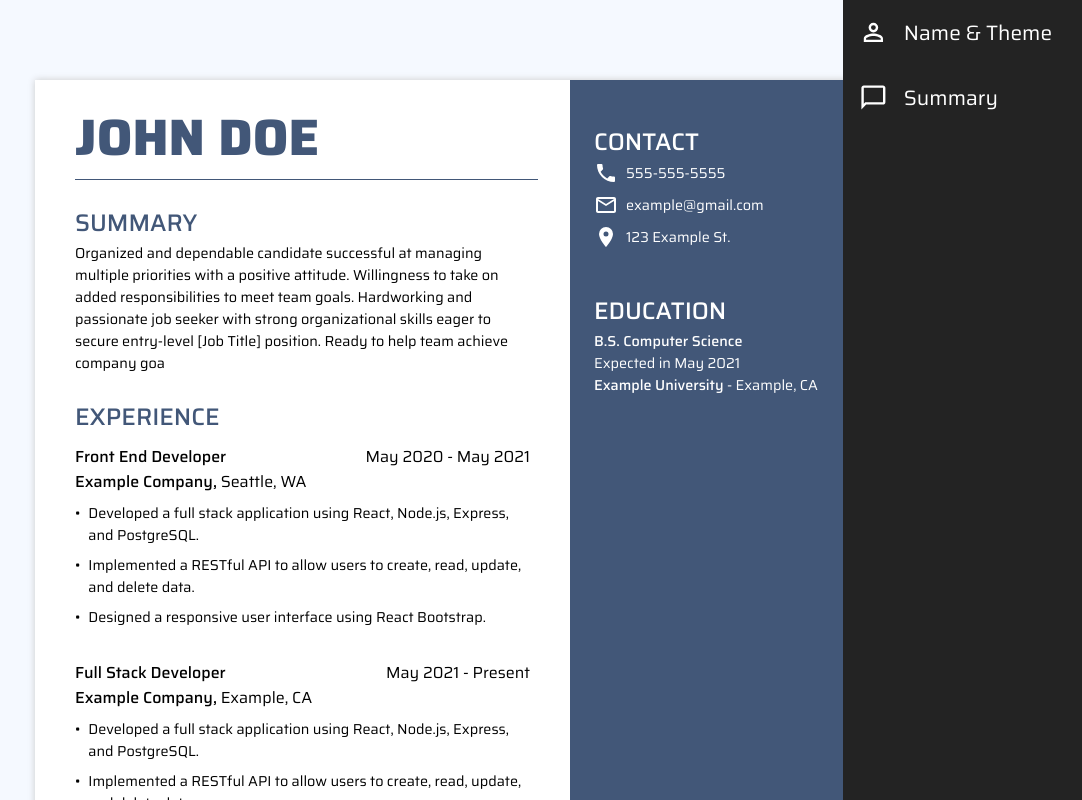
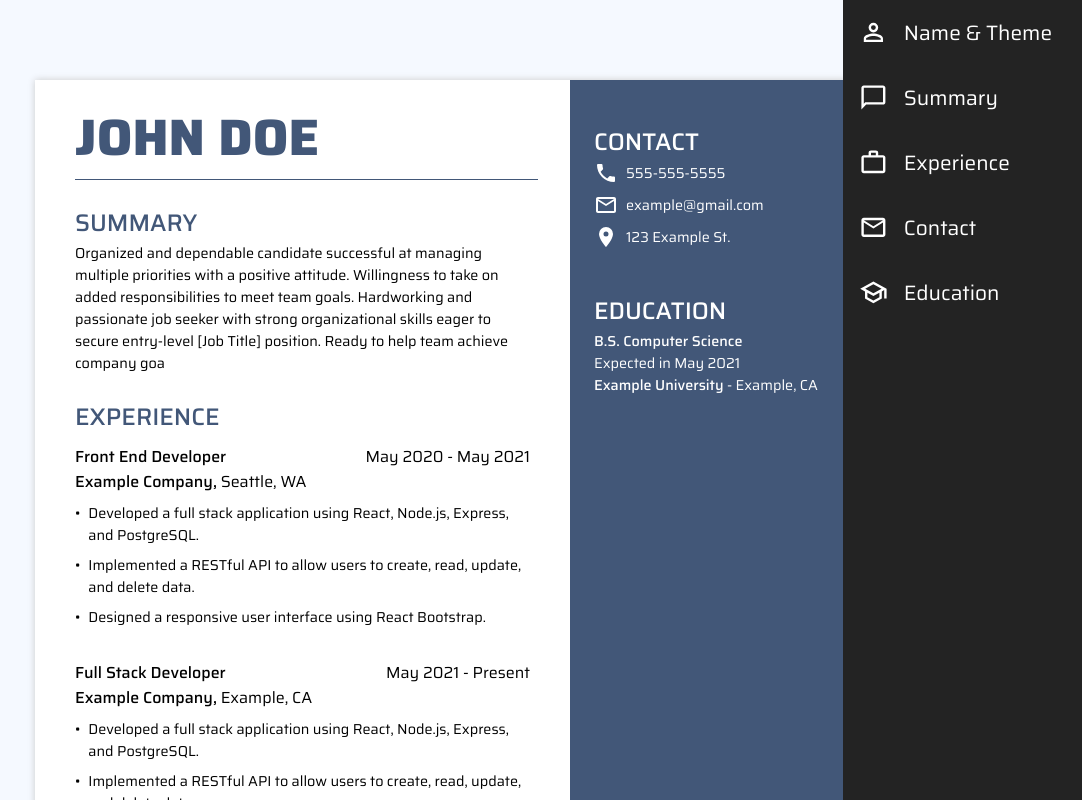
Before and after one commit to Alyoshka5/resume-builder, a React (Create React App) app: page / in a window 1280 px wide. Shown: the top 800 px of the page, without its empty margins (197-1279 px from the left). Built offline with nearby package versions, Linux system fonts and the light colour scheme.

Commit message:
Add all section tags

```diff
--- a/src/components/EditBar.tsx
+++ b/src/components/EditBar.tsx
@@ -1,7 +1,7 @@
 import '../styles/EditBar.css';
 import { EditBarProps } from '../types';
 import Icon from '@mdi/react';
-import { mdiClose, mdiAccountOutline, mdiMessageOutline } from '@mdi/js';
+import { mdiClose, mdiAccountOutline, mdiMessageOutline, mdiBriefcaseOutline, mdiEmailOutline, mdiSchoolOutline, mdiCardAccountMail } from '@mdi/js';
 
 const hexToRgb = (hex: string) => {
     const result = /^#?([a-f\d]{2})([a-f\d]{2})([a-f\d]{2})$/i.exec(hex);
@@ -57,6 +57,7 @@ export default function EditBar({
                     <Icon path={mdiAccountOutline} size={1.2} />
                     <span>Name & Theme</span>
                 </div>
+
                 <div className={`tag ${currentEdit === 'summary' ? 'active' : ''}`} onClick={() => {
                     setEditBarToggle(true);
                     setCurrentEdit('summary');
@@ -65,6 +66,29 @@ export default function EditBar({
                     <span>Summary</span>
                 </div>
 
+                <div className={`tag ${currentEdit === 'experience' ? 'active' : ''}`} onClick={() => {
+                    setEditBarToggle(true);
+                    setCurrentEdit('experience');
+                }}>
+                    <Icon path={mdiBriefcaseOutline} size={1.2} />
+                    <span>Experience</span>
+                </div>
+
+                <div className={`tag ${currentEdit === 'contact' ? 'active' : ''}`} onClick={() => {
+                    setEditBarToggle(true);
+                    setCurrentEdit('contact');
+                }}>
+                    <Icon path={mdiEmailOutline} size={1.2} />
+                    <span>Contact</span>
+                </div>
+
+                <div className={`tag ${currentEdit === 'education' ? 'active' : ''}`} onClick={() => {
+                    setEditBarToggle(true);
+                    setCurrentEdit('education');
+                }}>
+                    <Icon path={mdiSchoolOutline} size={1.2} />
+                    <span>Education</span>
+                </div>
             </div>
             <div className='edit-section'>
                 <div className='close-btn' onClick={() => { setEditBarToggle(false) }}>
```
